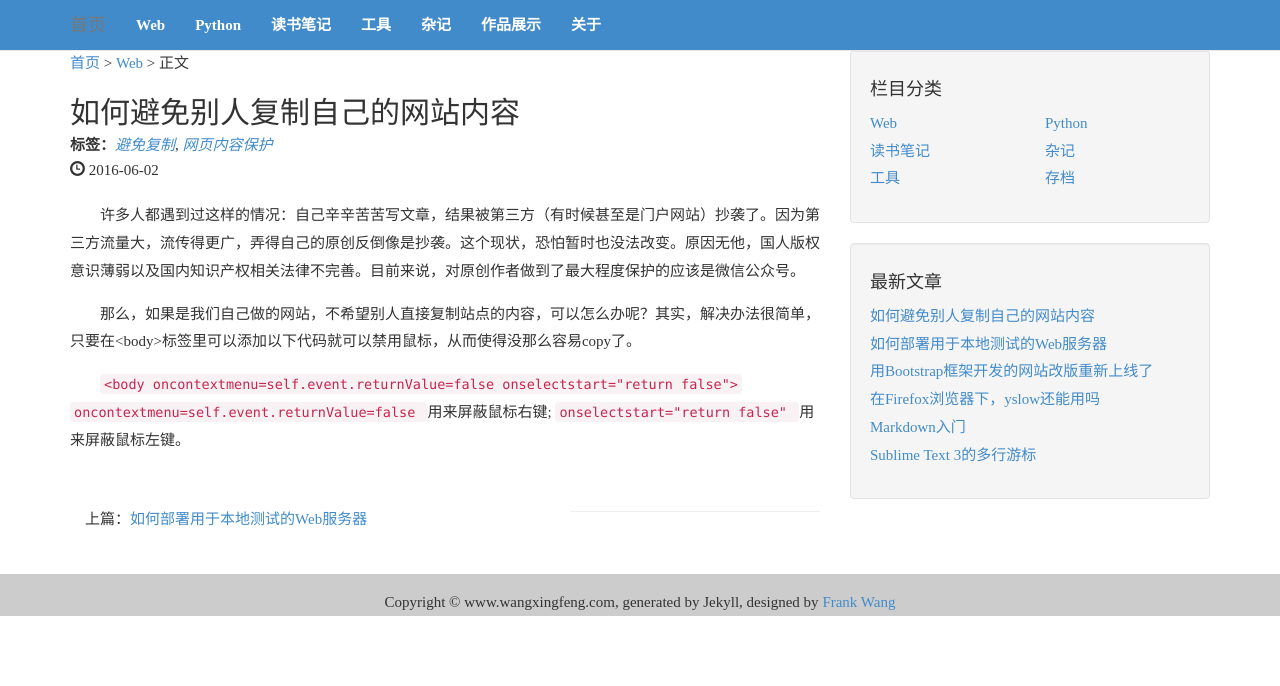
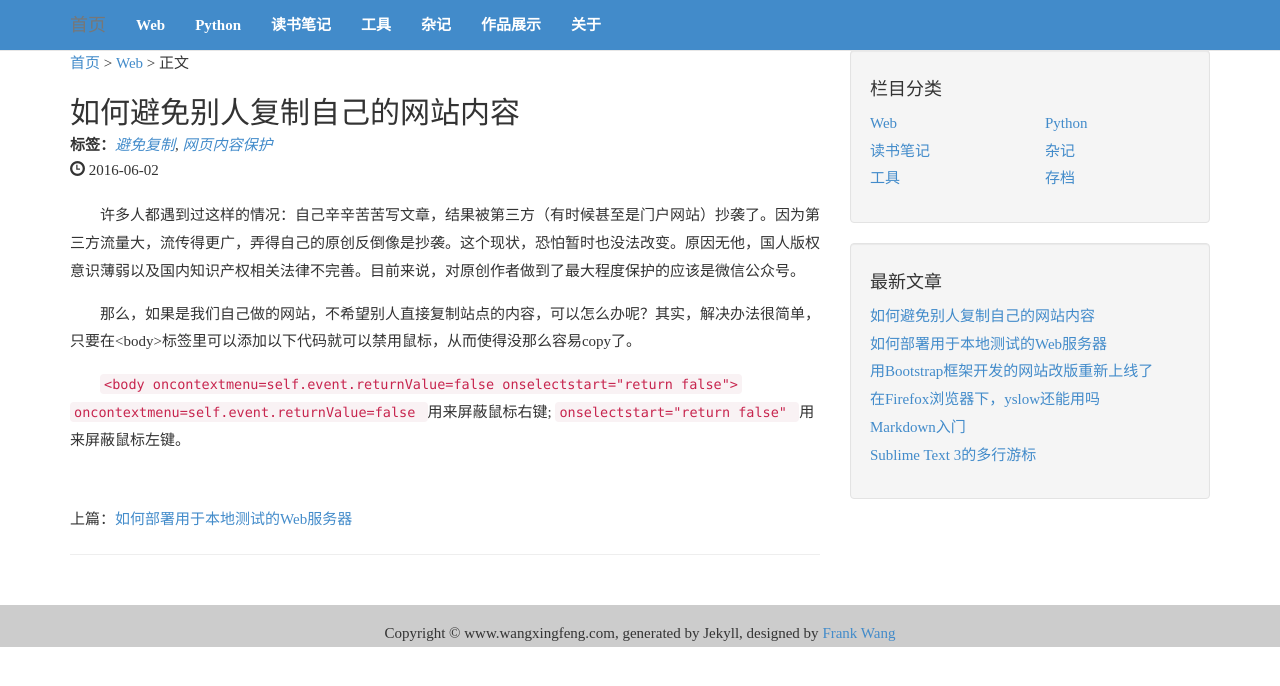
Before and after one commit to frankwang0909/blog_v1.0, a Jekyll site: the page built from _posts/2016-06-02-避免别人复制自己的网站内容.md, in a window 1280 px wide. Shown: the top 686 px of the page. Built offline with Jekyll 4.4.1, drawn with Linux system fonts in a browser that asks for light colours; nearby versions of some CDN libraries.

```diff
--- a/_layouts/post.html
+++ b/_layouts/post.html
@@ -15,7 +15,7 @@
 <div style="text-indent:2em;">{{ content }}</div>
 <br/>
 <!-- next and previous -->
-<div class="col-md-8" style="margin-top:15px; margin-bottom:10px">
+<div style="margin-top:15px; margin-bottom:10px">
   {%if page.previous%}
   <span class="next">上篇：<a href="{{page.previous.url}}">{{page.previous.title}}</a></span>
   {%endif%}
```
